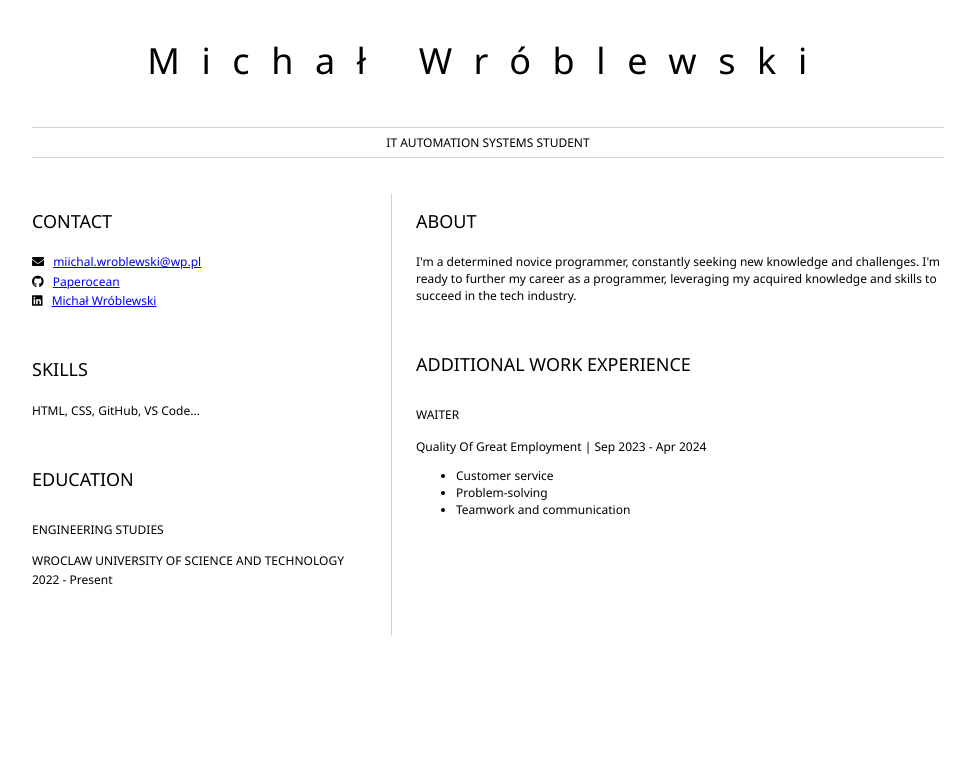
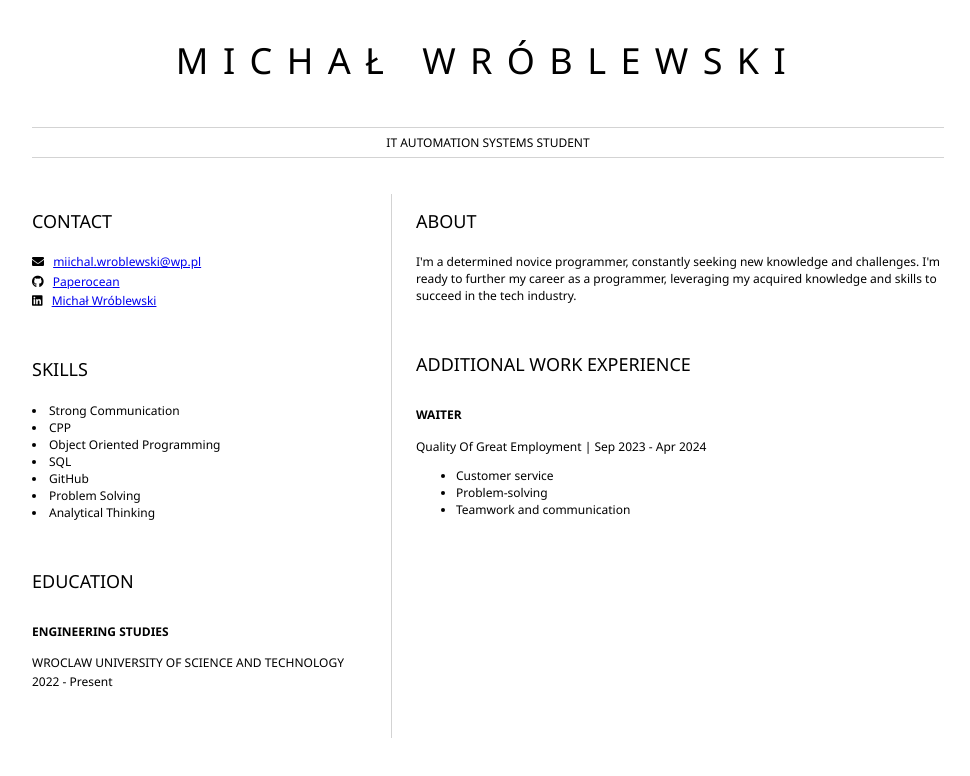
Before and after one commit to Paperocean/resume, a plain HTML site: page index.html in a window 1280 px wide. Shown: the whole page, without its empty margins (152-1122 px from the left). Drawn offline with Linux system fonts and the light colour scheme.

Commit message:
Update style

```diff
--- a/index.html
+++ b/index.html
@@ -2,12 +2,12 @@
     <head>
         <link rel="stylesheet" href="https://cdnjs.cloudflare.com/ajax/libs/font-awesome/5.15.4/css/all.min.css">
         <link href="style.css" rel="stylesheet">
-        <title>Michał Wróblewski resume</title>
+        <title>Michał Wróblewski Resume</title>
     </head>
 
     <body>
         <header id="header">
-            <h1>Michał Wróblewski</h1>
+            <h1><span class="bold">MICHAŁ</span> WRÓBLEWSKI</h1>
             <hr>
             IT AUTOMATION SYSTEMS STUDENT
             <hr>
@@ -22,7 +22,7 @@
                     </p>
                     <p>
                         <i class="fab fa-github" aria-hidden="true"></i>
-                        <a href="github.com/Paperocean">Paperocean</a>
+                        <a href="https://github.com/Paperocean">Paperocean</a>
                     </p>
                     <p>
                         <i class="fab fa-linkedin" aria-hidden="true"></i>
@@ -31,7 +31,15 @@
                 </section>
                 <section>
                     <h2>SKILLS</h2>
-                    <p>HTML, CSS, GitHub, VS Code...</p>
+                    <p>
+                        <li>Strong Communication</li>
+                        <li>CPP</li>
+                        <li>Object Oriented Programming</li>
+                        <li>SQL</li>
+                        <li>GitHub</li>
+                        <li>Problem Solving</li>
+                        <li>Analytical Thinking</li>
+                    </p>
                 </section>
                 <section>
                     <h2>EDUCATION</h2>
--- a/style.css
+++ b/style.css
@@ -7,9 +7,13 @@ body {
 
 h1 {
     font-size: 3em;
-    letter-spacing: .6em;
+    letter-spacing: .4em;
     padding-top: 1em;
     padding-bottom: 1em;
+}
+
+.bold{
+    font-weight: 400;
 }
 
 h2 {
@@ -56,6 +60,10 @@ h1, h2, h3 {
     margin-bottom: 0;
 }
 
+h3{
+    font-weight: bold;
+}
+
 #mainLeft {
     border-right: 1px solid lightgray;
 }
```
